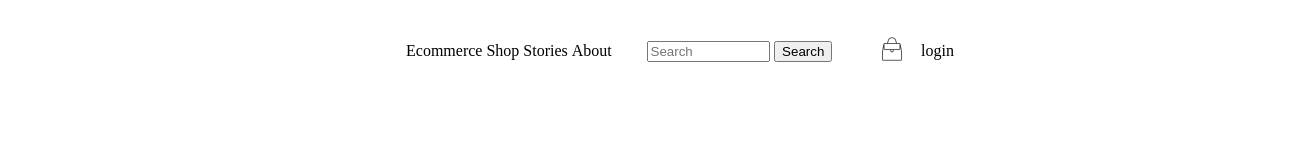
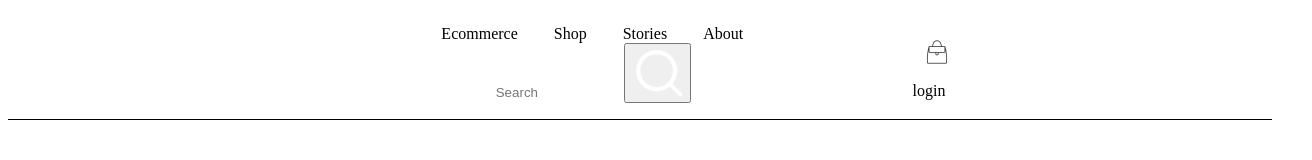
Before and after one commit to Clonestriker/Ecommerce-Devweb, a plain HTML site: page index.html in a window 1280 px wide. Shown: the whole page, 1312 px wide, since content can reach past the window. Drawn offline with Linux system fonts and the light colour scheme.

Commit message:
Menu
alignement des éléments

```diff
--- a/index.html
+++ b/index.html
@@ -10,6 +10,7 @@
 <body>
 
     <div class="nav-bar">
+        <div>
             <ul class="nav-bar-element">
                 <li class="nav-bar-items">Ecommerce</li>
                 <li class="nav-bar-items">Shop</li>
@@ -18,14 +19,22 @@
                 <li class="nav-bar-items">
                     <form class="d-flex">
                     <input class="form-control me-2" type="search" placeholder="Search" aria-label="Search" width="50%">
-                <button class="btn btn-outline-success" type="submit">Search</button>
+                    <button class="btn btn-outline-success" type="submit"><img src="/sources/search.png" alt="Bouton de recherche "></button>
                   </form>
                 </li>
-            <li class="nav-bar-items"><img src="/sources/icône-de-ligne-sac-à-main-femme-signe-style-linéaire-pour-concept-mobile-et-web-design-vectorielle-contour-dame-symbole-logo-218265696.jpg" alt="image d'un panier pour ses produits" height="50px"></li>
-            <li class="nav-bar-items">login</li>
 
             </ul>
         </div>
 
+        <div class="shop">
+            <ul class="nav-bar-shop">
+                <li class="nav-bar-items"><img src="/sources/icône-de-ligne-sac-à-main-femme-signe-style-linéaire-pour-concept-mobile-et-web-design-vectorielle-contour-dame-symbole-logo-218265696.jpg" alt="image d'un panier pour ses produits" height="50px"></li>
+                <li class="nav-bar-items">login</li>
+            </ul>
+        </div>
+
+    </div>
+
+
 </body>
 </html>
--- a/style/style_index.css
+++ b/style/style_index.css
@@ -1,19 +1,31 @@
 .nav-bar{
     display: flex;
     flex-wrap: nowrap;
+    justify-content: space-between;
+    padding: 0em 15em 0em 15em;
+    border-bottom: 1px solid black;
+
 }
 
 .nav-bar-element{
     text-align: center;
     min-width: 100%;
+
 }
 
 .nav-bar-items{
     display: inline-block;
     vertical-align: middle;
     text-align: center;
+    padding: 0em 1em 0em 1em
 }
 
 input{
     width: 50%;
+    border: none;
+
 }
+
+div{
+    align-items: center;
+}
```
Also changed, not shown: sources/search.png (added). Lines whose indentation alone changed are shown as unchanged.
